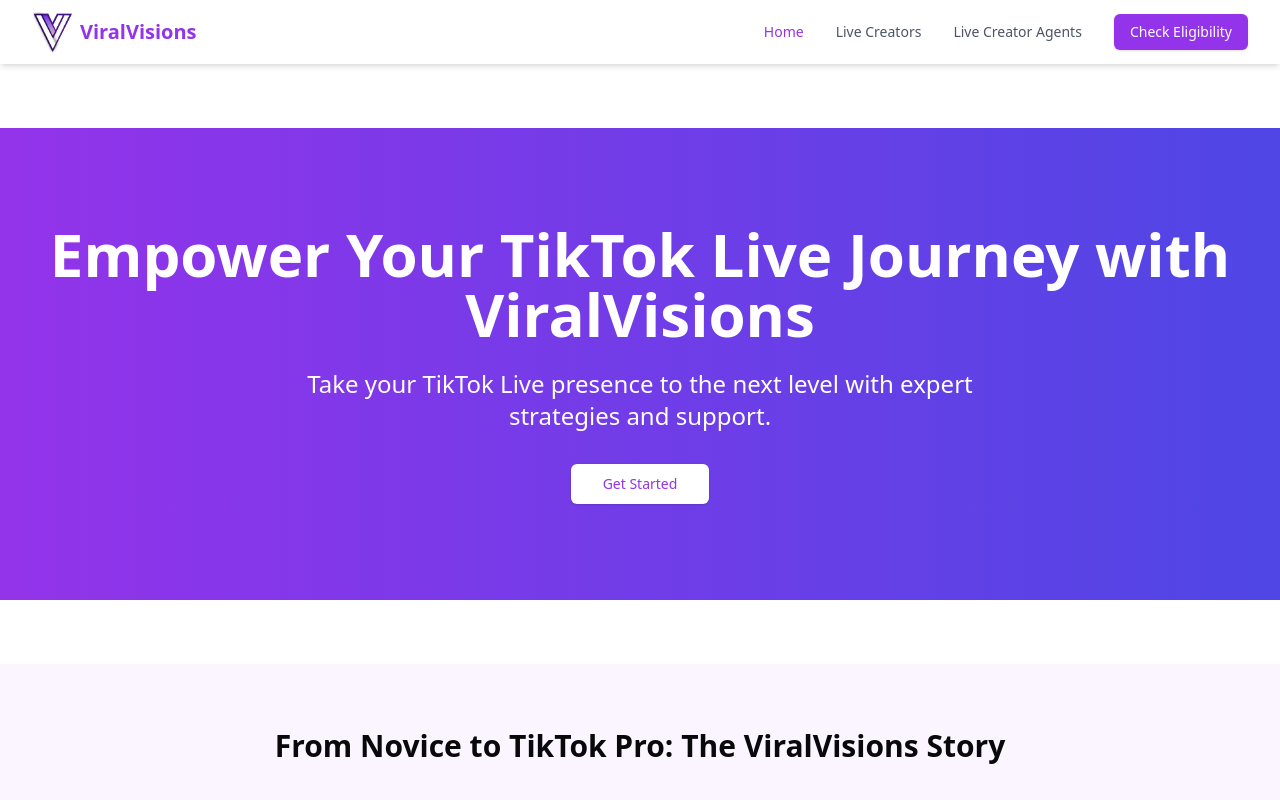
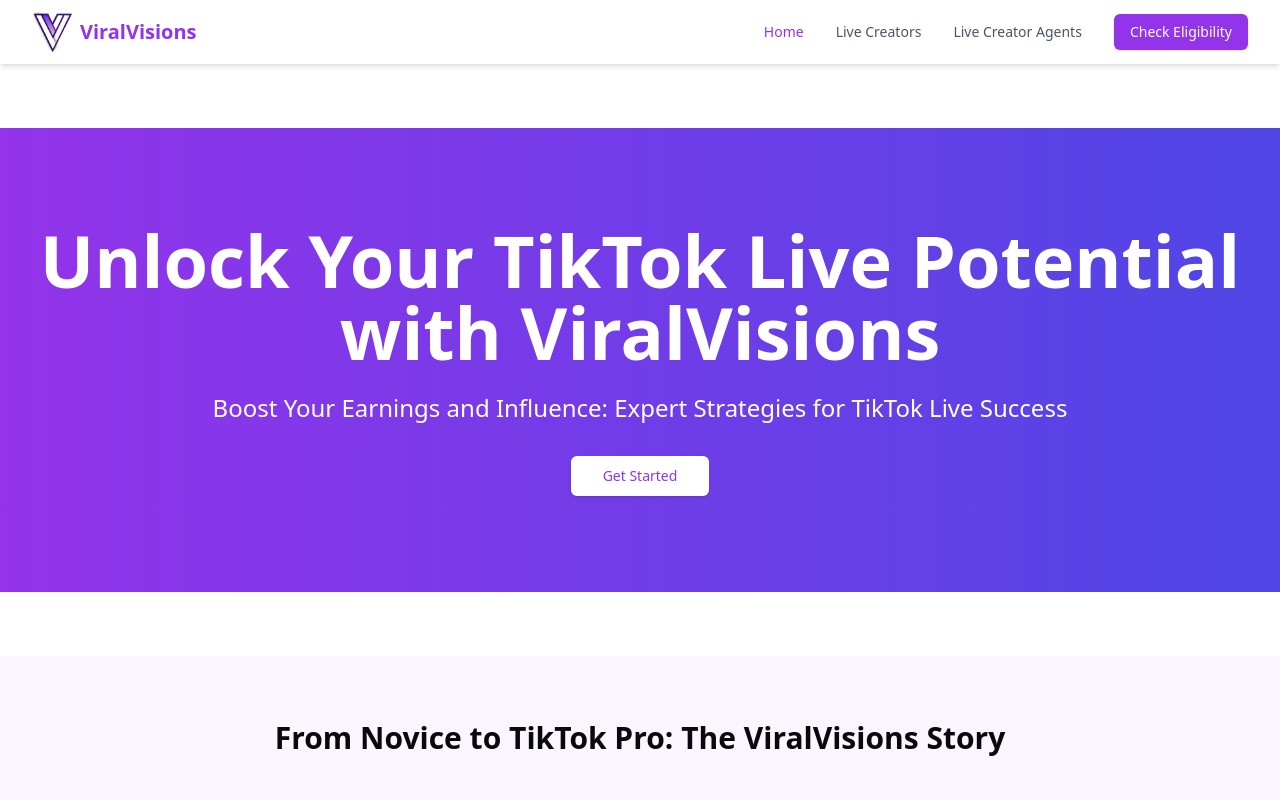
Before and after one commit to adamaboelmatty/viralvisions, a Next.js app: page / in a window 1280 px wide. Shown: the top 800 px of the page. Built offline with nearby package versions, Linux system fonts and the light colour scheme.

Commit message:
Updated Hero Section

```diff
--- a/src/app/(components)/hero-section.tsx
+++ b/src/app/(components)/hero-section.tsx
@@ -16,13 +16,12 @@ export function HeroSection({ setCurrentPage }: HeroSectionProps) {
         className="max-w-7xl mx-auto px-4 sm:px-6 lg:px-8 py-24 text-center"
       >
         <h1
-          className="text-4xl sm:text-5xl md:text-6xl font-extrabold mb-6"
+          className="text-4xl sm:text-5xl md:text-7xl font-extrabold mb-6"
         >
-          Empower Your TikTok Live Journey with ViralVisions
+          Unlock Your TikTok Live Potential with ViralVisions
         </h1>
-        <p className="text-xl sm:text-2xl mb-8 max-w-3xl mx-auto">
-          Take your TikTok Live presence to the next level with expert
-          strategies and support.
+        <p className="text-xl sm:text-2xl mb-8 max-w-4xl mx-auto">
+        Boost Your Earnings and Influence: Expert Strategies for TikTok Live Success
         </p>
         <Button
           size="lg"
```
